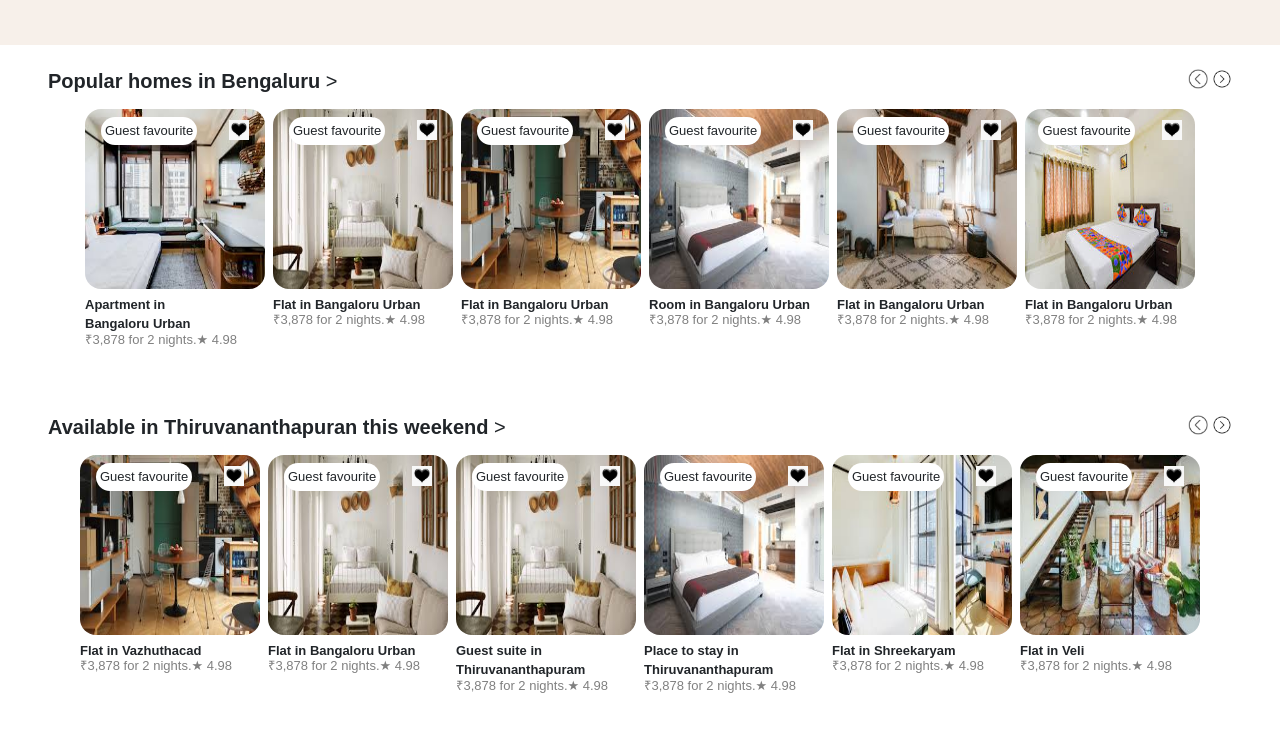
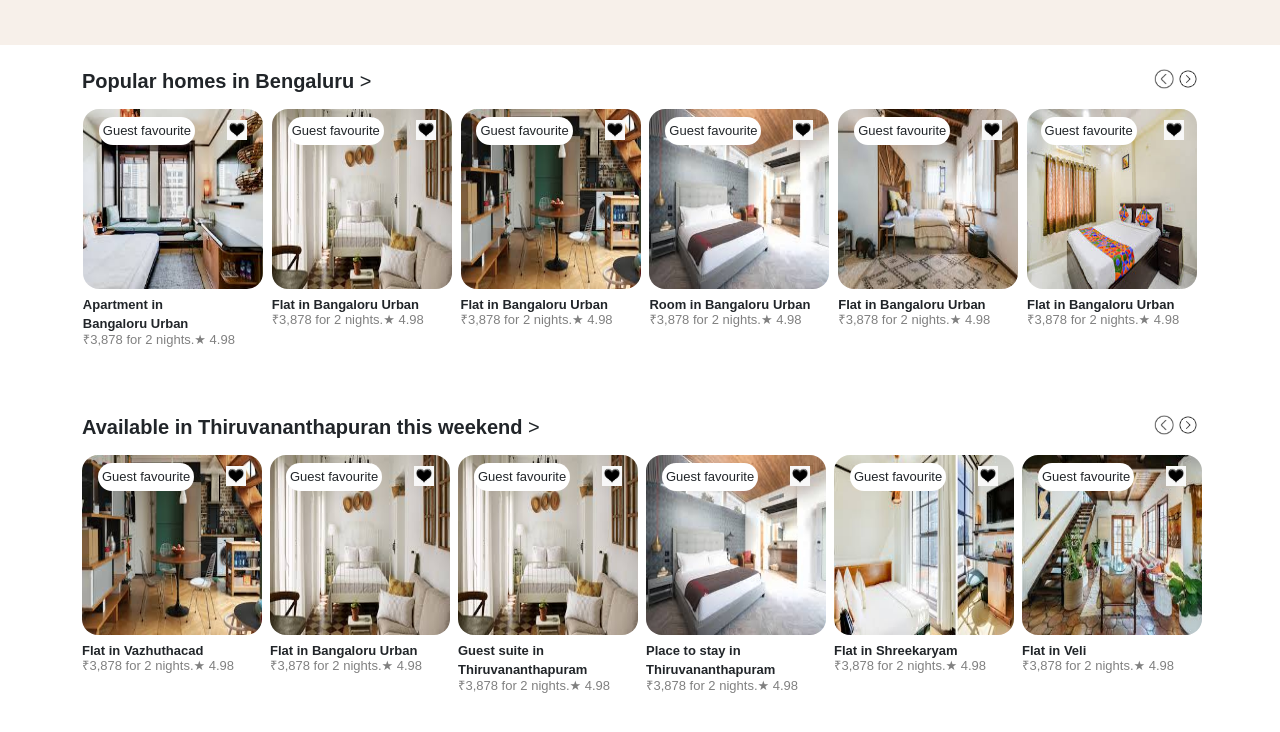
Before and after one commit to Aysha-Kader/airbnb-nashra, a plain HTML site: page index.html in a window 1280 px wide. Shown: the part 152-884 px from the top of the page. Drawn offline with nearby package versions, Linux system fonts and the light colour scheme.

Commit message:
added container

```diff
--- a/index.html
+++ b/index.html
@@ -70,7 +70,7 @@
   </header>
 
   <!-- bangluruu -->
-  <section class="px-5 pb-0">
+  <section class="container pb-0">
     <div>
       <div class="d-flex justify-content-between pt-4 pb-2">
         <div>
@@ -82,7 +82,7 @@
       </div>
 
 
-      <div class="d-flex justify-content-center gap-2">
+      <div class="d-flex justify-content-evenly gap-2">
         <div>
           <div><img src="/images/hotel1.jpeg" alt="pic1" style="height:180px;width:180px;" class="rounded-4 "></div>
           <div class="d-flex justify-content-around pt-2">
@@ -173,9 +173,9 @@
   </section>
 
   <!-- tvm-->
-  <section class="px-5 pt-0">
+  <section class="container pt-0">
     <div>
-      <div class="d-flex justify-content-between  pb-2">
+      <div class="d-flex justify-content-between pb-2">
         <div>
           <h5 class="fw-bold">Available in Thiruvananthapuran this weekend <span class="fw-light">></span></h5>
         </div>
@@ -184,7 +184,7 @@
         </div>
       </div>
 
-      <div class="d-flex justify-content-center gap-2 ">
+      <div class="d-flex justify-content-evenly gap-2 ">
         <div>
           <div><img src="/images/hotel6.jpeg" alt="pic1" style="height:180px;width:180px;" class="rounded-4 "></div>
           <div class="d-flex justify-content-around pt-2">
```
